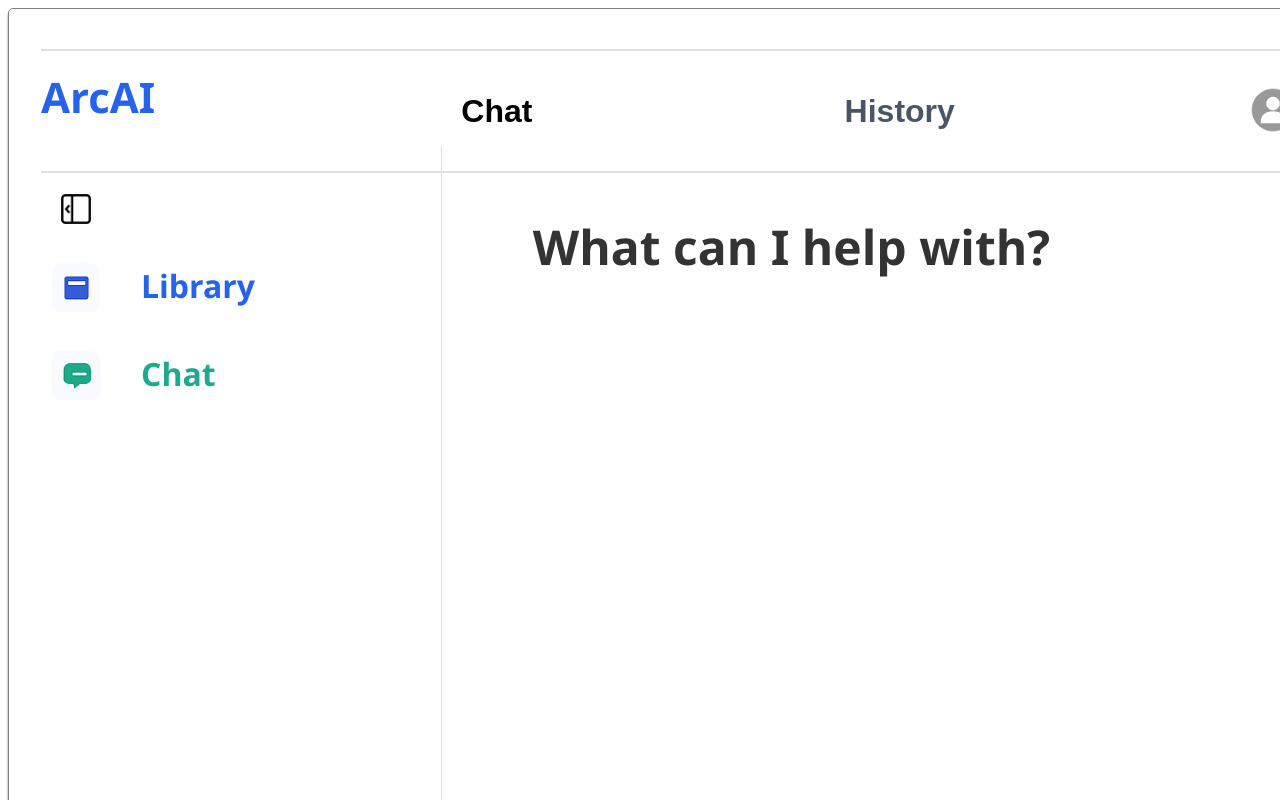
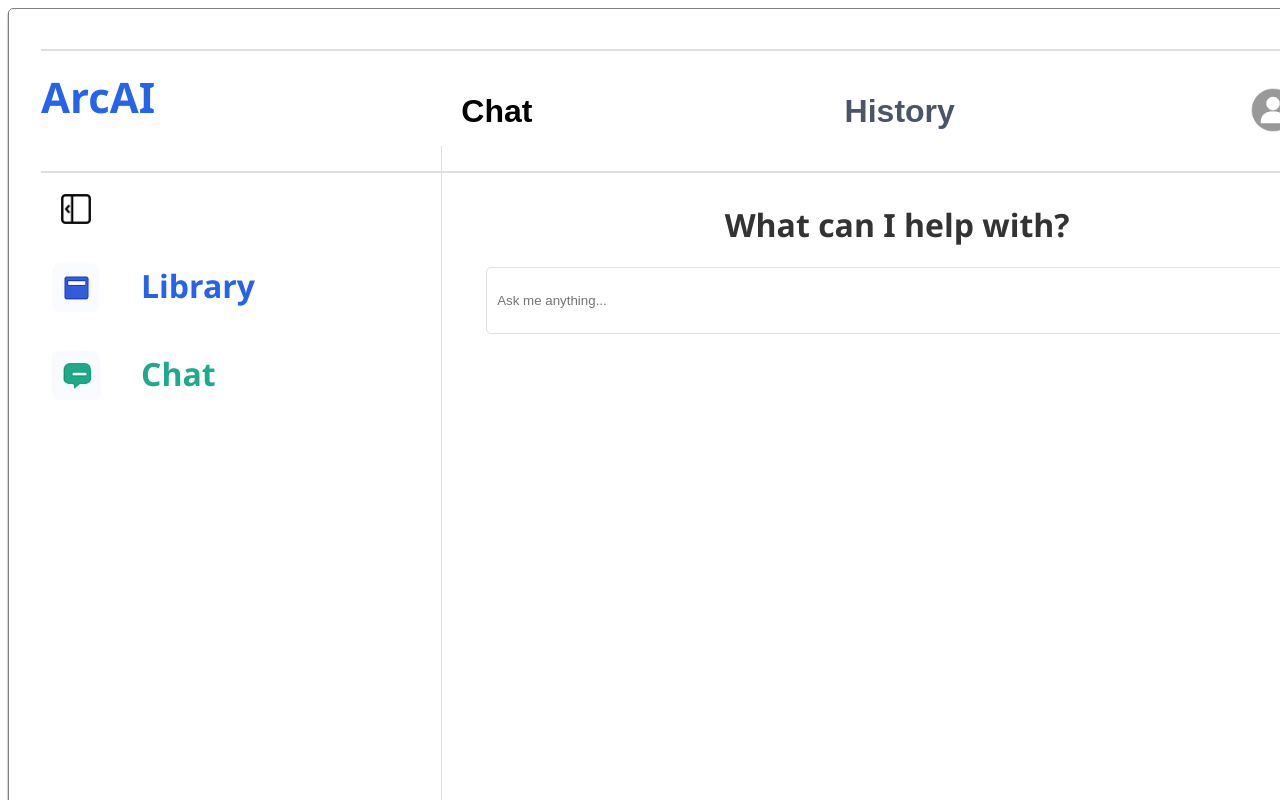
Before and after one commit to SARWANdev/ArcAI, a React (Vite) app in the folder VIEW/: page /workspace/chat-chatbot in a window 1280 px wide. Shown: the top 800 px of the page. Built offline with nearby package versions, Linux system fonts and the light colour scheme; sample sign-in values are in the browser's storage.

Commit message:
Added AI Chat on the chat page

```diff
--- a/VIEW/src/Pages/ChatPage.css
+++ b/VIEW/src/Pages/ChatPage.css
@@ -31,12 +31,9 @@
       left: 31.3%;
       width: 911px;
       height: 763px;
-  }
-
-  .chat-page-content-container-title{
-      font-size: 48px;
-      position: absolute;
-      left: 10%;
+      display: flex;
+      flex-direction: column;
+      align-items: center;
   }
 
   #chat-page-chat-button{
--- a/VIEW/src/Pages/ChatPage.jsx
+++ b/VIEW/src/Pages/ChatPage.jsx
@@ -4,6 +4,7 @@ import Sidebar from "./Components/Sidebar"
 import "./ChatPage.css"
 import { IDContext } from "./LibraryPage"
 import { useNavigate } from "react-router-dom";
+import AIChatContainer from "./Components/AIChatContainer"
 /**
  * ChatPage is the page that is used to display the chat page.
  * @returns {JSX} - The React component for the chat page.
@@ -42,6 +43,7 @@ function ChatPage() {
                 <div className="chat-page-content">
                     <div className="chat-page-content-container" id = "chat-page-content-container">
                         <h1 className="chat-page-content-container-title">What can I help with?</h1>
+                        <AIChatContainer/>
                     </div>
                     <IDContext.Provider value = {"chat-page-content-container"}>
                         <Sidebar/>
--- a/VIEW/src/Pages/Components/AIChatContainer.css
+++ b/VIEW/src/Pages/Components/AIChatContainer.css
@@ -0,0 +1,7 @@
+.ai-chat-container-input{
+    width: 800px;
+    height: 45px;
+    border-radius: 5px;
+    border: 1px solid hsl(0, 2%, 88%);
+    padding: 10px;
+}
--- a/VIEW/src/Pages/Components/AIChatContainer.jsx
+++ b/VIEW/src/Pages/Components/AIChatContainer.jsx
@@ -1,8 +1,8 @@
 import "./AIChatContainer.css"
 export default function AIChatContainer(){
     return(
-        <div className="ai-chat-container">
-            <h1>AIChatContainer</h1>
-        </div>
+        <form className="ai-chat-container">
+            <input type="text" placeholder="Ask me anything..." className="ai-chat-container-input"/>
+        </form>
     )
 }
--- a/VIEW/src/Pages/Components/Buttons/SidebarViewButton.jsx
+++ b/VIEW/src/Pages/Components/Buttons/SidebarViewButton.jsx
@@ -27,6 +27,7 @@ function SidebarViewButton({direction, imgsrc}) {
         sidebarButtons.style.display = "none";
 
         const libraryPageContentContainer = document.getElementById(id);
+        libraryPageContentContainer.style.display = "flex";
         libraryPageContentContainer.style.alignItems = "center";
         libraryPageContentContainer.style.transition = "width 2s ease";
         libraryPageContentContainer.style.transform = "translateX(-30.8%)";
@@ -48,7 +49,8 @@ function SidebarViewButton({direction, imgsrc}) {
         sidebarButtons.style.flexDirection = "column";
 
         const libraryPageContentContainer = document.getElementById(id);
-        libraryPageContentContainer.style.alignItems = "flex-start";
+        libraryPageContentContainer.style.display = "flex";
+        libraryPageContentContainer.style.alignItems = "center";
         libraryPageContentContainer.style.transition = "width 2s ease";
         libraryPageContentContainer.style.transform = "translateX(0%)";
         libraryPageContentContainer.style.width = "911px";
--- a/VIEW/src/Pages/LibraryPage.css
+++ b/VIEW/src/Pages/LibraryPage.css
@@ -1,7 +1,7 @@
 .library-page-container{
   font-family: 'Segoe UI', Tahoma, Geneva, Verdana, sans-serif;
   height: 870px;
-  width: 1230px;
+  width: 1280px;
   margin: 0 auto;
   padding: 2rem;
   color: #333;
@@ -27,11 +27,12 @@ hr{
 
 .library-page-content-container{
     position: relative;
-    left: 36.3%;
+    left: 31.3%;
     width: 911px;
     height: 763px;
     display: flex;
     flex-direction: column;
+    align-items: center
 }
 
 .library-page-content-container-title{
--- a/VIEW/src/main.jsx
+++ b/VIEW/src/main.jsx
@@ -14,7 +14,7 @@ if (!localStorage.getItem("ifLogged")) {
     localStorage.setItem("ifLogged", "false");
 }
 //TODO: When search button is clicked, it refreshes the page which should not happen.
-
+//TODO: The dimension of library page and chat page should be the same.
 
 /**
  * Main.jsx is the main file that is used to render the app.
```
